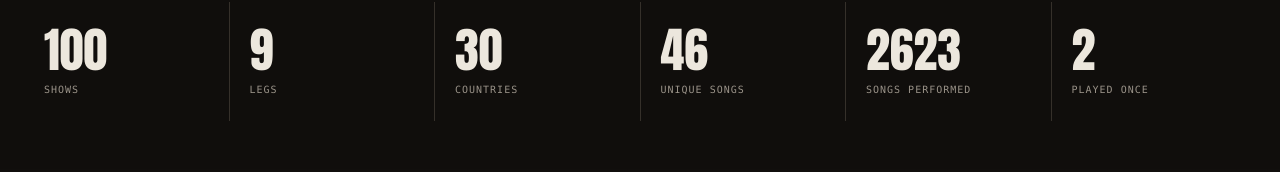
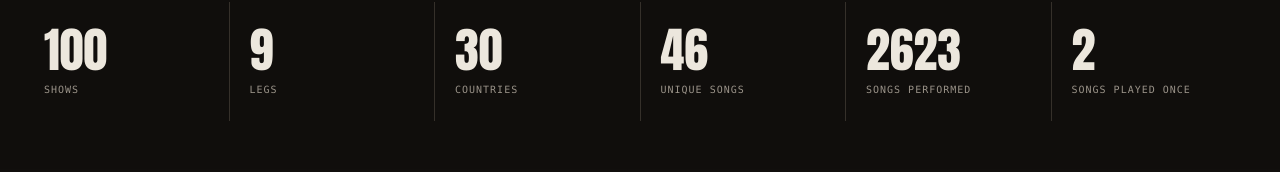
Before and after one commit to evengene/lp-setlist-comparison, a React (Vite) app: page /stats in a window 1280 px wide. Shown: the part 337-509 px from the top of the page. Built offline with nearby package versions, Linux system fonts and the light colour scheme.

Commit message:
Label fix in the stats

```diff
--- a/src/pages/StatsPage.tsx
+++ b/src/pages/StatsPage.tsx
@@ -49,7 +49,7 @@ export const StatsPage = () => {
           <Metric value={countries} label="COUNTRIES" />
           <Metric value={stats.uniqueSongs} label="UNIQUE SONGS" />
           <Metric value={songsPerformed} label="SONGS PERFORMED" />
-          <Metric value={oneOffs.length} label="PLAYED ONCE" />
+          <Metric value={oneOffs.length} label="SONGS PLAYED ONCE" />
         </div>
       </div>
 
```
